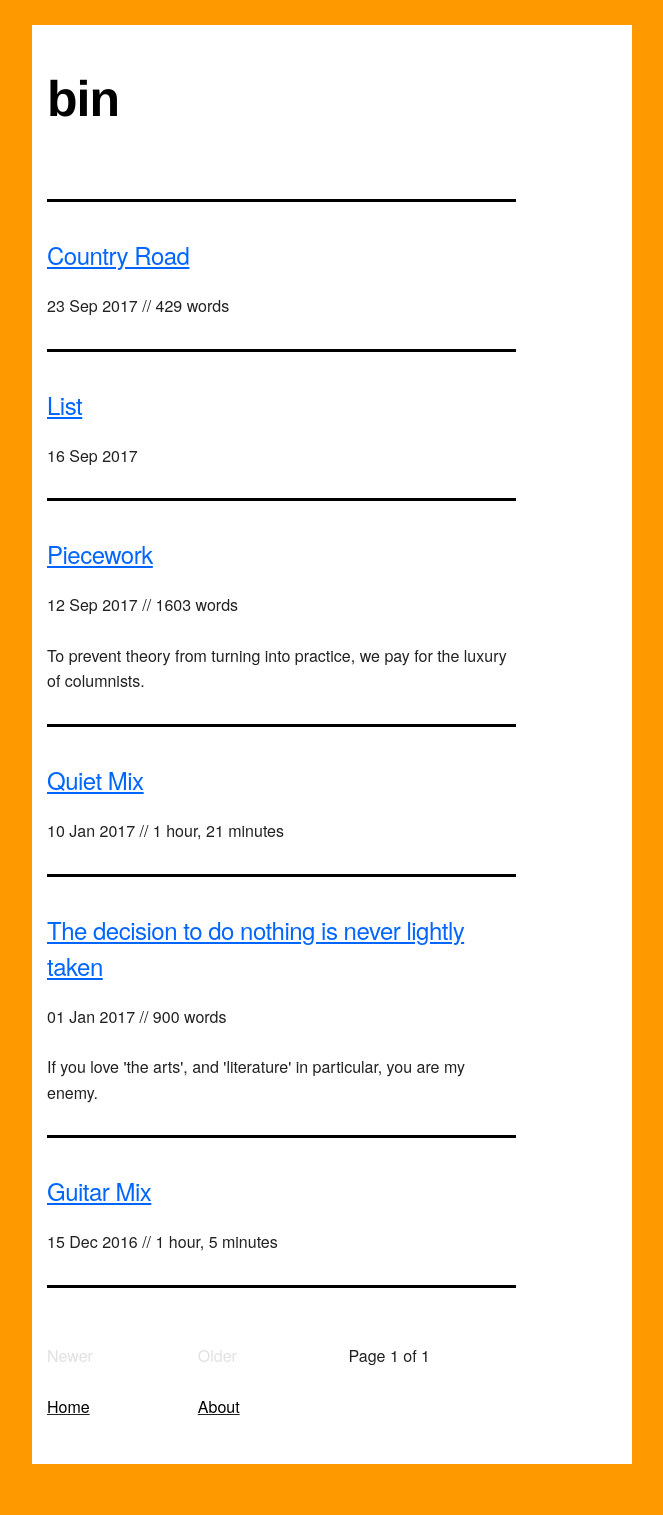
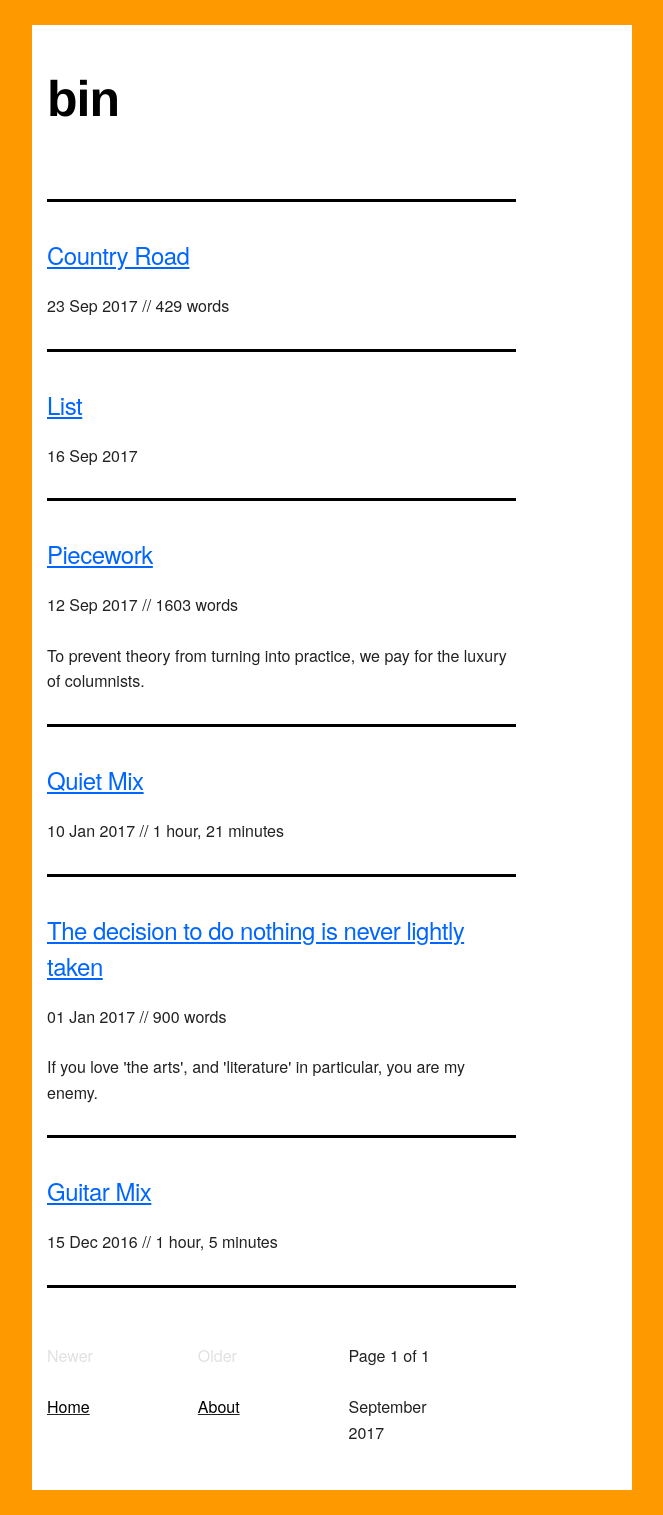
Before and after one commit to mt-trash/mt-trash.github.io, a Jekyll site: the page built from index.html, in a window 1280 px wide. Shown: the whole page, without its empty margins (308-971 px from the left). Built offline with Jekyll 4.4.1, drawn with Linux system fonts in a browser that asks for light colours; the list of posts is cut into pages by our own code; before the commit the page ends 1489 px from its top, so only the background shows below that.

Commit message:
wrong layout

```diff
--- a/_layouts/default.html
+++ b/_layouts/default.html
@@ -45,9 +45,6 @@
           <div class="three columns" style="margin-bottom: 5%">
             <u><a class="trash" href="/about">About</a></u>
           </div>
-          <div class="three columns" style="margin-bottom: 5%">
-            <u>{{ 'now' | date: "%B %Y" }}</u>
-          </div>
         </div>
       </div>
       <p></p>
--- a/_layouts/root.html
+++ b/_layouts/root.html
@@ -45,6 +45,9 @@
           <div class="three columns" style="margin-bottom: 5%">
             <u><a class="trash" href="/about">About</a></u>
           </div>
+          <div class="three columns" style="margin-bottom: 5%">
+            {{ 'now' | date: "%B %Y" }}
+          </div>
         </div>
       </div>
       <p></p>
```
